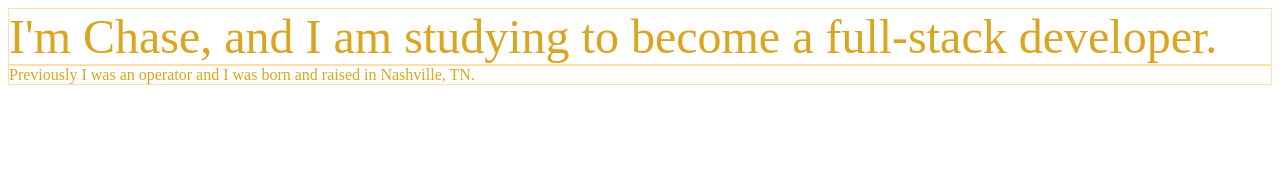
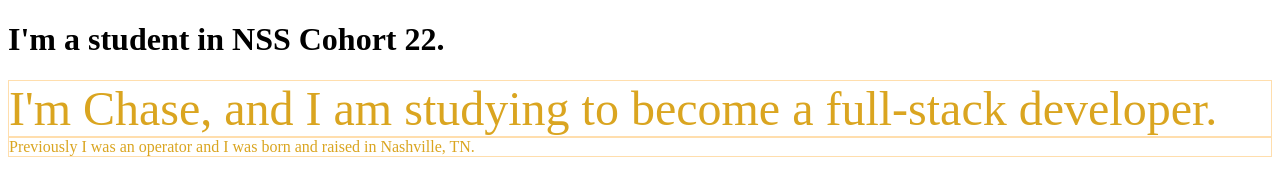
Before and after one commit to ChaseSteely/chasesteely.github.io, a plain HTML site: page index.html in a window 1280 px wide. Drawn offline with Linux system fonts and the light colour scheme.

Commit message:
Add h1 to personal site.

```diff
--- a/index.html
+++ b/index.html
@@ -6,6 +6,7 @@
     </head>
 
     <body>
+        <h1>I'm a student in NSS Cohort 22.</h1>
         <article id="intro" class="article">
             I'm Chase, and I am studying to become a full-stack developer.
         </article>
```
